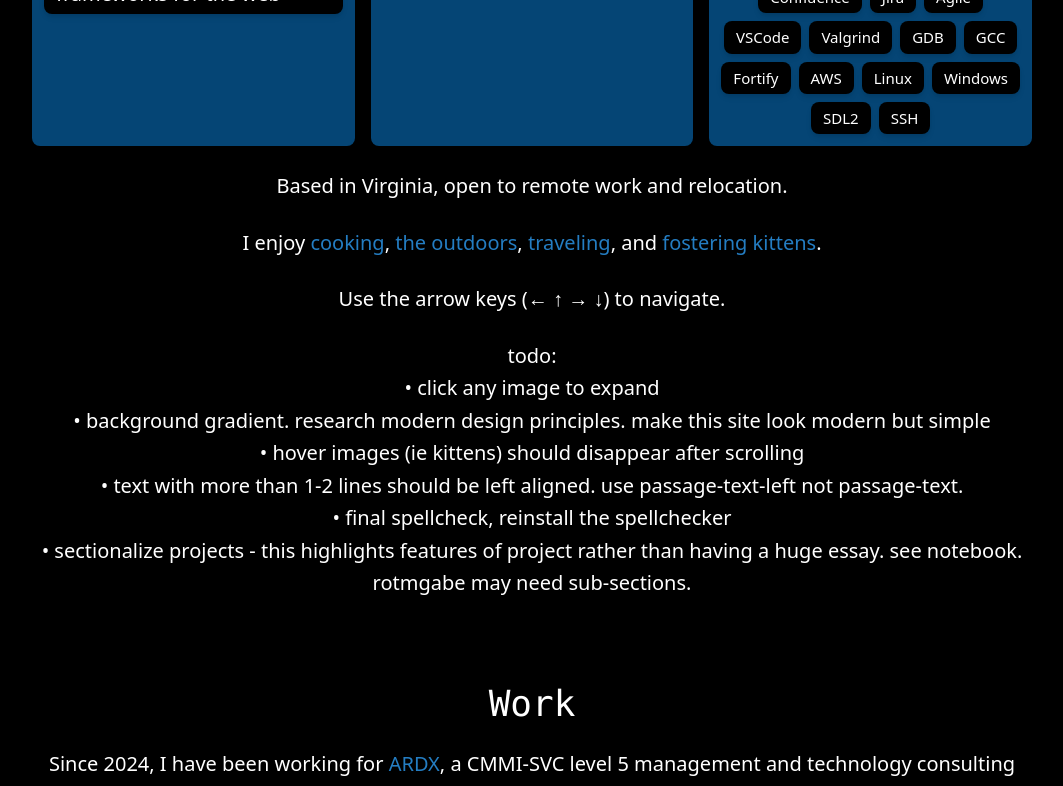
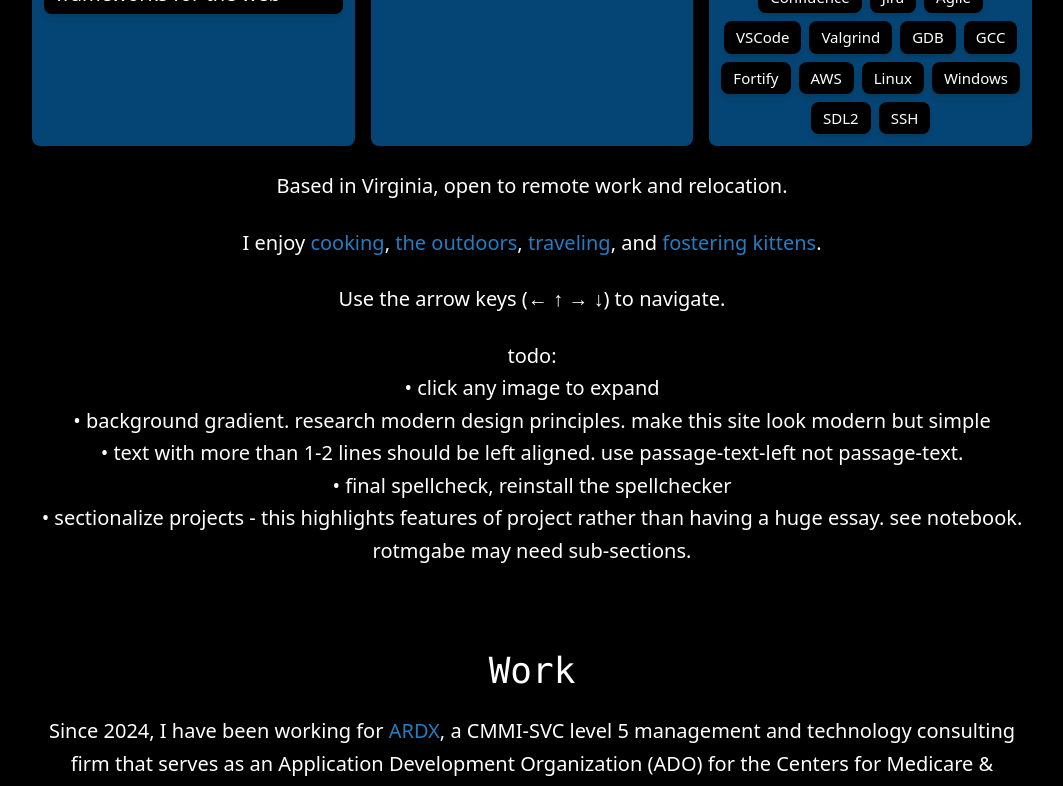
Before and after one commit to GabrielWelvaert/portfolio-website, a React (Vite) app: page /#about in a window 1280 px wide. Shown: the part 510-1296 px from the top of the page, without its empty margins (108-1171 px from the left). Built offline with nearby package versions, Linux system fonts and the light colour scheme.

Commit message:
gabebook first draft done

```diff
--- a/src/components/About.jsx
+++ b/src/components/About.jsx
@@ -65,8 +65,6 @@ export const About = () => {
                 <br></br>
                 &bull; background gradient. research modern design principles. make this site look modern but simple
                 <br></br>
-                &bull; hover images (ie kittens) should disappear after scrolling
-                <br></br>
                 &bull; text with more than 1-2 lines should be left aligned. use passage-text-left not passage-text.
                 <br></br>
                 &bull; final spellcheck, reinstall the spellchecker
--- a/src/components/Gabebook.jsx
+++ b/src/components/Gabebook.jsx
@@ -131,24 +131,30 @@ export const Gabebook = ({ className }) => {
                 </div>
                 <div className="flex flex-col items-center justify-center gap-1">
                     <div className="passage-text font-bold"><a className="hover-image-text" href="https://en.wikipedia.org/wiki/Cross-site_scripting" target="_blank" rel="noopener noreferrer">XSS:</a></div>
-                    <div className="passage-text">This <a className="hover-image-text" href="https://www.npmjs.com/package/xss?activeTab=dependents" target="_blank" rel="noopener noreferrer">xss package</a> was used on the server side to stop user-input from being stored or interpreted as HTML:</div>
+                    <div className="passage-text">This <a className="hover-image-text" href="https://www.npmjs.com/package/xss?activeTab=dependents" target="_blank" rel="noopener noreferrer">xss package</a> was used on the server side to stop input from being stored or interpreted as HTML:</div>
                     <img className="rounded-image" src="/xss.png"></img>
                 </div>
             </div>
             <div className="passage-text">
                 Instant client-to-client behavior was implemented using websockets (via <a className="hover-image-text" href="https://socket.io/" target="_blank" rel="noopener noreferrer">Socket.io</a>), which allows users to receive live notifications and messages.
                 Websocket-driven behavior is separate from controllers and models: it enhances the experience for online users, while offline users still see their new messages and notifications on their next login.
-                This works by maintaining a map of active users and relaying data between them for specific actions:
+                This works by maintaining a map of active users and relaying data between them for specific actions.
+            </div>
+            <div className="passage-text">
+                Here is an example of websocket-driven behavior for instant messaging:
                 <div className="flex flex-col items-center justify-center gap-2">
                     <img className="rounded-image w-[80%]" src="/websocket.drawio.png"></img>
                     <img className="rounded-image w-[70%]" src="/msg-final.gif"></img>
                 </div>
             </div>
             <div className="passage-text">
-                production implementation: AWS (ec2, email, route58 blah blah!)
+                This project was made publicly available by hosting it on AWS.
+                To keep it free, both the application and its database ran on a single EC2 t2.micro instance running <a className="hover-image-text" href="https://ubuntu.com/" target="_blank" rel="noopener noreferrer">Ubuntu</a>.
+                I used <a className="hover-image-text" href="https://caddyserver.com/" target="_blank" rel="noopener noreferrer">Caddy</a> as a reverse proxy to route traffic from my domain to the backend with automatic HTTPS.
+                I purchased the domain from <a className="hover-image-text" href="https://www.namecheap.com/" target="_blank" rel="noopener noreferrer">Namecheap</a>, pointed its nameservers to <a className="hover-image-text" href="https://aws.amazon.com/route53/" target="_blank" rel="noopener noreferrer">Route 53</a> for DNS management, and added <a className="hover-image-text" href="https://resend.com/" target="_blank" rel="noopener noreferrer">Resend</a> verification records so it could send emails from my domain.
             </div>
             <div className="passage-text">
-                This project was fun blah blah if I continued with this project section ie pagination, lazy loading, group messaging.
+                This project was a great learning exercise, and if I were to continue developing it, I'd add features like pagination, lazy loading, and group messaging.
             </div>
             <div className="passage-text mb-10">
                 <a href="#projects" className="interactable-text focus:outline-none cursor-pointer" onClick={() => setTimeout(() => setProject("This Website"), 1250)}>
```
